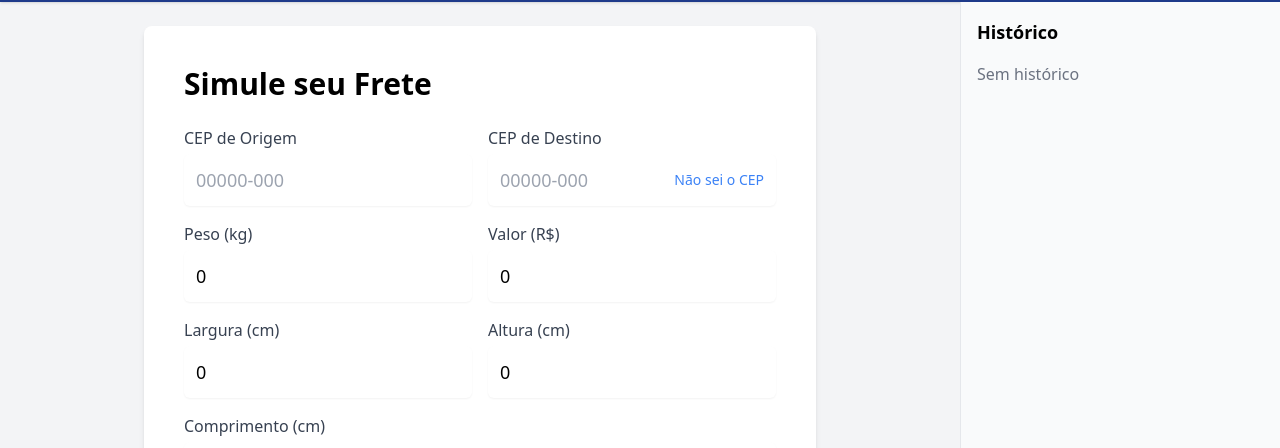
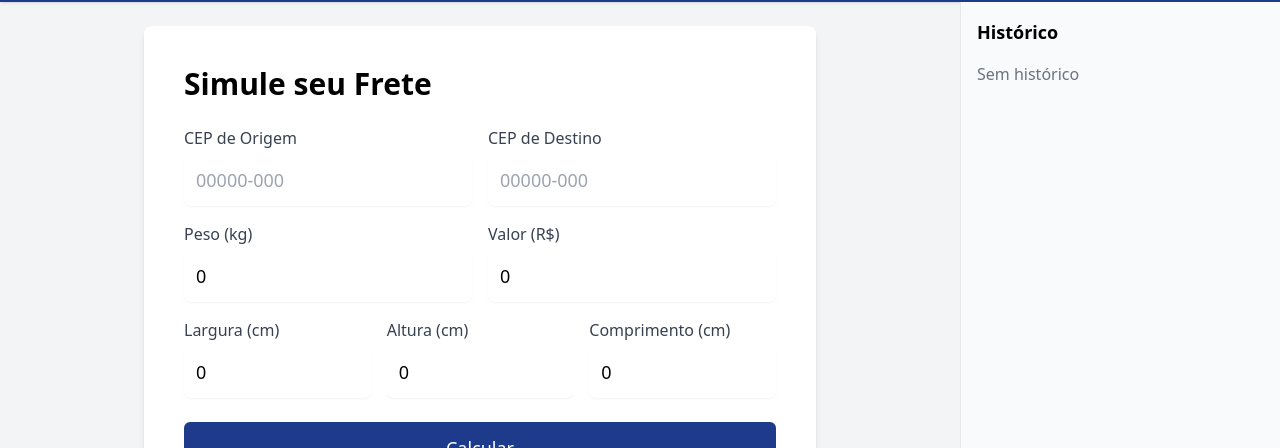
Before and after one commit to heitorschleder/shipping-quote-app, a Vue app: page / in a window 1280 px wide. Shown: the part 346-794 px from the top of the page. Built offline with nearby package versions, Linux system fonts and the light colour scheme.

Commit message:
added validation to form fields
With this update we prevent the user from encountering an error when requesting information from the API, we also save API calls

```diff
--- a/src/components/ShippingForm.vue
+++ b/src/components/ShippingForm.vue
@@ -1,5 +1,5 @@
 <script setup lang="ts">
-import { ref } from 'vue';
+import { ref, computed, watch } from 'vue';
 import { useShippingStore } from '../stores/shipping';
 import type { ShippingQuoteForm } from '../types/shipping';
 import { formatPostalCode } from '../utils/formatPostalCode';
@@ -23,10 +23,30 @@ const form = ref<ShippingQuoteForm>({
   recipientCountry: 'BR'
 });
 
+const errors = ref<{ [key: string]: string }>({});
+
+const validateForm = () => {
+  errors.value = {};
+  if (!form.value.sellerCEP) errors.value.sellerCEP = 'Informe o CEP de origem';
+  if (!form.value.recipientCEP) errors.value.recipientCEP = 'Informe o CEP de destino';
+  if (form.value.invoiceValue <= 0) errors.value.invoiceValue = 'O valor deve ser maior que 0';
+  if (form.value.items[0].weight <= 0) errors.value.weight = 'Informe um peso válido';
+  if (form.value.items[0].width <= 0) errors.value.width = 'Informe a largura';
+  if (form.value.items[0].height <= 0) errors.value.height = 'Informe a altura';
+  if (form.value.items[0].length <= 0) errors.value.length = 'Informe o comprimento';
+};
+
+const isFormValid = computed(() => Object.keys(errors.value).length === 0);
+
+watch(form, validateForm, { deep: true });
+
 const handleSubmit = async () => {
+  validateForm();
+  if (!isFormValid.value) return;
   await store.calculateShipping(form.value);
 };
 </script>
+
 <template>
   <form @submit.prevent="handleSubmit" class="max-w-lg lg:max-w-2xl mx-auto p-6 lg:p-10 bg-white rounded-lg shadow-md">
     <h2 class="text-2xl lg:text-3xl font-bold mb-6">Simule seu Frete</h2>
@@ -37,56 +57,55 @@ const handleSubmit = async () => {
           <label class="block text-sm lg:text-base font-medium text-gray-700">CEP de Origem</label>
           <input type="text" v-model="form.sellerCEP" @input="e => form.sellerCEP = formatPostalCode((e.target as HTMLInputElement).value)" maxlength="9" placeholder="00000-000"
             class="mt-1 block w-full rounded-md border-gray-300 shadow-sm focus:border-blue-500 focus:ring-blue-500 lg:text-lg lg:p-3" />
+          <p v-if="errors.sellerCEP" class="text-red-600 text-sm">{{ errors.sellerCEP }}</p>
         </div>
 
-        <div class="relative">
+        <div>
           <label class="block text-sm lg:text-base font-medium text-gray-700">CEP de Destino</label>
-          <div class="flex items-center mt-1">
           <input type="text" v-model="form.recipientCEP" @input="e => form.recipientCEP = formatPostalCode((e.target as HTMLInputElement).value)" maxlength="9" placeholder="00000-000"
-  class="block w-full rounded-md border-gray-300 shadow-sm focus:border-blue-500 focus:ring-blue-500 pr-20 lg:text-lg lg:p-3" />
-            <a href="https://buscacepinter.correios.com.br/app/endereco/index.php" target="_blank"
-              class="text-blue-500 text-xs lg:text-sm hover:underline absolute right-3">
-              Não sei o CEP
-            </a>
-          </div>
+            class="mt-1 block w-full rounded-md border-gray-300 shadow-sm focus:border-blue-500 focus:ring-blue-500 lg:text-lg lg:p-3" />
+          <p v-if="errors.recipientCEP" class="text-red-600 text-sm">{{ errors.recipientCEP }}</p>
         </div>
       </div>
 
-      <!-- Info prod -->
-      <div class="grid grid-cols-2 lg:grid-cols-2 gap-4">
+      <div class="grid grid-cols-2 gap-4">
         <div>
           <label class="block text-sm lg:text-base font-medium text-gray-700">Peso (kg)</label>
           <input type="number" v-model="form.items[0].weight" min="0" step="0.1" placeholder="0"
             class="mt-1 block w-full rounded-md border-gray-300 shadow-sm focus:border-blue-500 focus:ring-blue-500 lg:text-lg lg:p-3" />
+          <p v-if="errors.weight" class="text-red-600 text-sm">{{ errors.weight }}</p>
         </div>
         <div>
           <label class="block text-sm lg:text-base font-medium text-gray-700">Valor (R$)</label>
           <input type="number" v-model="form.invoiceValue" min="0" step="0.01" placeholder="0.00"
             class="mt-1 block w-full rounded-md border-gray-300 shadow-sm focus:border-blue-500 focus:ring-blue-500 lg:text-lg lg:p-3" />
+          <p v-if="errors.invoiceValue" class="text-red-600 text-sm">{{ errors.invoiceValue }}</p>
         </div>
       </div>
 
-      <div class="grid grid-cols-2 gap-4">
+      <div class="grid grid-cols-3 gap-4">
         <div>
           <label class="block text-sm lg:text-base font-medium text-gray-700">Largura (cm)</label>
           <input type="number" v-model="form.items[0].width" min="0" placeholder="0"
             class="mt-1 block w-full rounded-md border-gray-300 shadow-sm focus:border-blue-500 focus:ring-blue-500 lg:text-lg lg:p-3" />
+          <p v-if="errors.width" class="text-red-600 text-sm">{{ errors.width }}</p>
         </div>
         <div>
           <label class="block text-sm lg:text-base font-medium text-gray-700">Altura (cm)</label>
           <input type="number" v-model="form.items[0].height" min="0" placeholder="0"
             class="mt-1 block w-full rounded-md border-gray-300 shadow-sm focus:border-blue-500 focus:ring-blue-500 lg:text-lg lg:p-3" />
+          <p v-if="errors.height" class="text-red-600 text-sm">{{ errors.height }}</p>
         </div>
-      </div>
-
         <div>
           <label class="block text-sm lg:text-base font-medium text-gray-700">Comprimento (cm)</label>
           <input type="number" v-model="form.items[0].length" min="0" placeholder="0"
             class="mt-1 block w-full rounded-md border-gray-300 shadow-sm focus:border-blue-500 focus:ring-blue-500 lg:text-lg lg:p-3" />
+          <p v-if="errors.length" class="text-red-600 text-sm">{{ errors.length }}</p>
+        </div>
       </div>
     </div>
 
-    <button type="submit" :disabled="store.isLoading"
+    <button type="submit" :disabled="Object.keys(errors).length > 0"
       class="mt-6 w-full bg-blue-900 text-white py-2 px-4 lg:py-3 lg:px-6 rounded-md hover:bg-blue-700 focus:outline-none focus:ring-2 focus:ring-blue-500 focus:ring-offset-2 disabled:opacity-50 flex items-center justify-center gap-2 lg:text-lg">
       <Loading v-if="store.isLoading" />
       {{ store.isLoading ? 'Calculando...' : 'Calcular' }}
```
Lines whose indentation alone changed are shown as unchanged.
